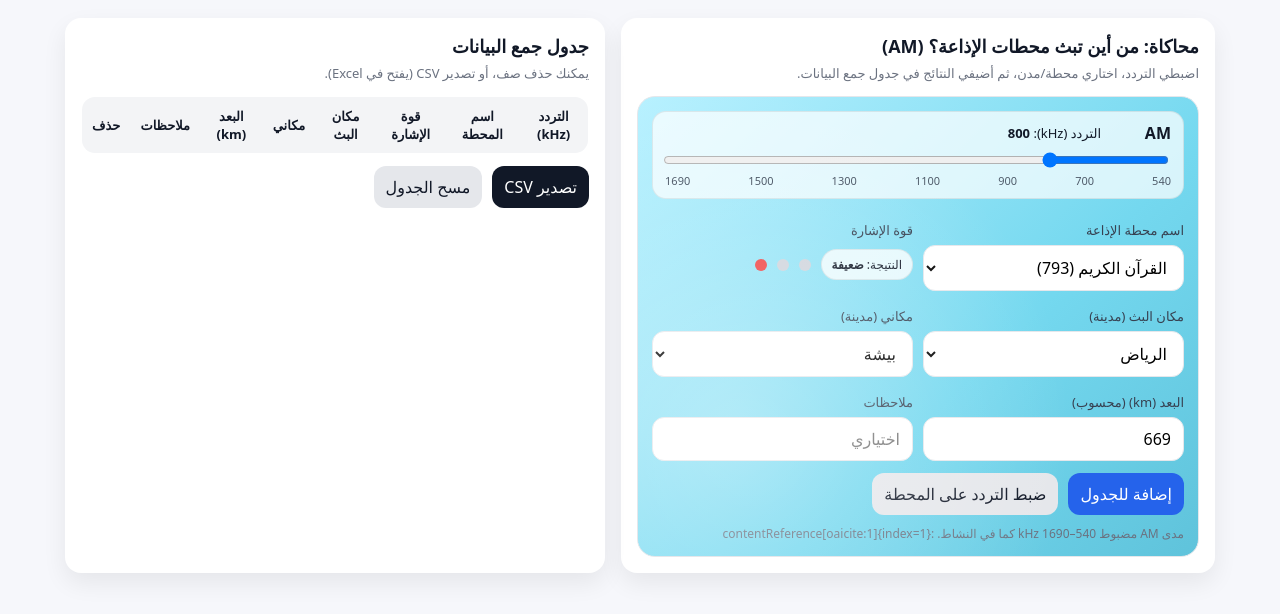
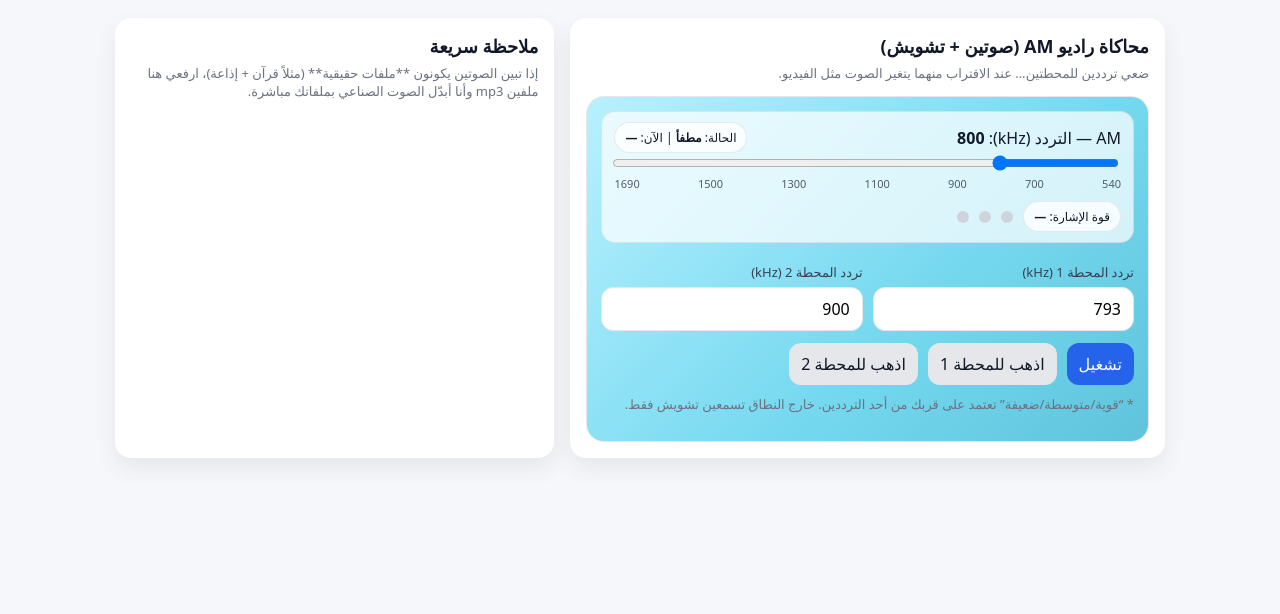
Before and after one commit to noofalkhabti/radio, a plain HTML site: page index.html in a window 1280 px wide. Drawn offline with Linux system fonts and the light colour scheme.

Commit message:
Update index.html

```diff
--- a/index.html
+++ b/index.html
@@ -3,169 +3,91 @@
 <head>
   <meta charset="utf-8" />
   <meta name="viewport" content="width=device-width,initial-scale=1" />
-  <title>من أين تبث محطات الإذاعة؟ | محاكاة AM</title>
+  <title>محاكاة راديو AM | صوتين + تشويش</title>
   <style>
-    :root{
-      --bg:#f6f7fb; --card:#fff; --text:#111827; --muted:#6b7280;
-      --line:#e5e7eb; --blue:#2563eb; --dark:#111827;
-      --ok:#22c55e; --mid:#f59e0b; --low:#ef4444;
-      --r:16px;
-    }
+    :root{--bg:#f6f7fb;--card:#fff;--text:#111827;--muted:#6b7280;--line:#e5e7eb;--blue:#2563eb;--dark:#111827;
+      --ok:#22c55e;--mid:#f59e0b;--low:#ef4444;--r:16px;}
     *{box-sizing:border-box}
-    body{margin:0; padding:18px; background:var(--bg); color:var(--text);
-         font-family:system-ui,-apple-system,"Tajawal",Arial}
-    .wrap{max-width:1150px; margin:auto; display:grid; gap:16px;
-          grid-template-columns: 1.1fr 1fr;}
-    .card{background:var(--card); border-radius:var(--r);
-          box-shadow:0 10px 25px rgba(0,0,0,.07);
-          padding:16px;}
-    h1{margin:0 0 6px; font-size:18px}
-    .sub{margin:0 0 14px; color:var(--muted); font-size:13px}
-    label{display:block; font-size:13px; color:#374151; margin:10px 0 6px}
-    input, select, button{font:inherit}
-    input[type="text"], select{
-      width:100%; padding:10px 12px; border:1px solid var(--line);
-      border-radius:12px; background:#fff;
-    }
+    body{margin:0;padding:18px;background:var(--bg);color:var(--text);font-family:system-ui,-apple-system,"Tajawal",Arial}
+    .wrap{max-width:1050px;margin:auto;display:grid;gap:16px;grid-template-columns:1.15fr .85fr}
+    .card{background:var(--card);border-radius:var(--r);box-shadow:0 10px 25px rgba(0,0,0,.07);padding:16px}
+    h1{margin:0 0 6px;font-size:18px}
+    .sub{margin:0 0 14px;color:var(--muted);font-size:13px}
+    label{display:block;font-size:13px;color:#374151;margin:10px 0 6px}
+    input,button{font:inherit}
     input[type="range"]{width:100%}
-    .grid2{display:grid; gap:10px; grid-template-columns:1fr 1fr}
-    .radioUI{
-      border:1px solid var(--line); border-radius:18px; padding:14px;
-      background:linear-gradient(135deg,#b8f1ff 0%, #74d8ef 60%, #5fc3db 100%);
-      position:relative; overflow:hidden;
-      min-height:320px;
-    }
-    .radioUI::before{
-      content:""; position:absolute; inset:-30px;
-      background:radial-gradient(circle at 20% 70%, rgba(255,255,255,.35), transparent 55%);
-      pointer-events:none;
-    }
-    .dial{
-      background:#ffffffb8; border:1px solid rgba(0,0,0,.08);
-      border-radius:14px; padding:10px 12px;
-    }
-    .scale{display:flex; gap:10px; align-items:center; margin-bottom:6px}
-    .scale b{min-width:60px}
-    .freqLine{display:flex; justify-content:space-between; font-size:11px; color:#374151; opacity:.85}
-    .meter{display:flex; align-items:center; gap:10px; margin-top:10px}
-    .dot{width:12px; height:12px; border-radius:999px; background:#cfd4dc}
-    .dot.on.ok{background:var(--ok)}
-    .dot.on.mid{background:var(--mid)}
-    .dot.on.low{background:var(--low)}
-    .badge{padding:6px 10px; border-radius:999px; font-size:12px;
-           background:#ffffffc9; border:1px solid rgba(0,0,0,.08)}
-    .actions{display:flex; flex-wrap:wrap; gap:10px; margin-top:12px}
-    button{border:0; border-radius:12px; padding:10px 12px; cursor:pointer}
-    .btn{background:var(--blue); color:#fff}
-    .btn2{background:var(--dark); color:#fff}
-    .ghost{background:#e5e7eb; color:#111827}
-    table{width:100%; border-collapse:collapse; border:1px solid var(--line);
-          overflow:hidden; border-radius:14px}
-    th,td{padding:10px; border-bottom:1px solid var(--line); font-size:13px; text-align:center}
-    th{background:#f3f4f6; font-weight:700}
-    .note{margin:10px 0 0; color:var(--muted); font-size:12px}
-    @media (max-width: 980px){ .wrap{grid-template-columns:1fr} }
+    input[type="number"]{width:100%;padding:10px 12px;border:1px solid var(--line);border-radius:12px;background:#fff}
+    .radioUI{border:1px solid var(--line);border-radius:18px;padding:14px;background:linear-gradient(135deg,#b8f1ff 0%,#74d8ef 60%,#5fc3db 100%);min-height:270px}
+    .dial{background:#ffffffb8;border:1px solid rgba(0,0,0,.08);border-radius:14px;padding:10px 12px}
+    .freqLine{display:flex;justify-content:space-between;font-size:11px;color:#374151;opacity:.85}
+    .badge{padding:6px 10px;border-radius:999px;font-size:12px;background:#ffffffc9;border:1px solid rgba(0,0,0,.08)}
+    .meter{display:flex;align-items:center;gap:10px;margin-top:10px;flex-wrap:wrap}
+    .dot{width:12px;height:12px;border-radius:999px;background:#cfd4dc}
+    .dot.on.ok{background:var(--ok)} .dot.on.mid{background:var(--mid)} .dot.on.low{background:var(--low)}
+    .actions{display:flex;flex-wrap:wrap;gap:10px;margin-top:12px}
+    button{border:0;border-radius:12px;padding:10px 12px;cursor:pointer}
+    .btn{background:var(--blue);color:#fff}
+    .ghost{background:#e5e7eb;color:#111827}
+    .grid2{display:grid;gap:10px;grid-template-columns:1fr 1fr}
+    @media (max-width:900px){.wrap{grid-template-columns:1fr}}
   </style>
 </head>
 <body>
 <div class="wrap">
 
   <div class="card">
-      <h1>محاكاة: من أين تبث محطات الإذاعة؟ (AM)</h1>
-      <p class="sub">اضبطي التردد، اختاري محطة/مدن، ثم أضيفي النتائج في جدول جمع البيانات.</p>
+    <h1>محاكاة راديو AM (صوتين + تشويش)</h1>
+    <p class="sub">ضعي ترددين للمحطتين… عند الاقتراب منهما يتغير الصوت مثل الفيديو.</p>
 
     <div class="radioUI">
-
       <div class="dial">
-          <div class="scale">
-            <b>AM</b>
-            <span style="font-size:13px">التردد (kHz): <b id="freqLabel">800</b></span>
+        <div style="display:flex;justify-content:space-between;align-items:center;gap:10px;flex-wrap:wrap">
+          <div>AM — التردد (kHz): <b id="freqLabel">800</b></div>
+          <div class="badge">الحالة: <b id="state">مطفأ</b> | الآن: <b id="nowPlaying">—</b></div>
         </div>
 
         <input id="freq" type="range" min="540" max="1690" step="1" value="800" />
         <div class="freqLine">
           <span>540</span><span>700</span><span>900</span><span>1100</span><span>1300</span><span>1500</span><span>1690</span>
         </div>
-        </div>
 
-        <div class="grid2" style="margin-top:12px">
-          <div>
-            <label>اسم محطة الإذاعة</label>
-            <select id="station">
-              <option value="القرآن الكريم" data-f="793">القرآن الكريم (793)</option>
-              <option value="هنا القاهرة" data-f="900">هنا القاهرة (900)</option>
-              <option value="إذاعة الرياض" data-f="747">إذاعة الرياض (747)</option>
-            </select>
-          </div>
-
-          <div>
-            <label>قوة الإشارة</label>
         <div class="meter">
-              <span class="badge">النتيجة: <b id="strengthText">—</b></span>
+          <span class="badge">قوة الإشارة: <b id="strengthText">—</b></span>
           <div class="dot ok" id="d_ok" title="قوية"></div>
           <div class="dot mid" id="d_mid" title="متوسطة"></div>
           <div class="dot low" id="d_low" title="ضعيفة"></div>
         </div>
       </div>
-        </div>
 
-        <div class="grid2" style="margin-top:6px">
+      <div class="grid2" style="margin-top:10px">
         <div>
-            <label>مكان البث (مدينة)</label>
-            <select id="txCity"></select>
+          <label>تردد المحطة 1 (kHz)</label>
+          <input id="st1" type="number" value="793" min="540" max="1690" />
         </div>
         <div>
-            <label>مكاني (مدينة)</label>
-            <select id="rxCity"></select>
-          </div>
-        </div>
-
-        <div class="grid2" style="margin-top:6px">
-          <div>
-            <label>البعد (km) (محسوب)</label>
-            <input id="dist" type="text" readonly />
-          </div>
-          <div>
-            <label>ملاحظات</label>
-            <input id="note" type="text" placeholder="اختياري" />
+          <label>تردد المحطة 2 (kHz)</label>
+          <input id="st2" type="number" value="900" min="540" max="1690" />
         </div>
       </div>
 
       <div class="actions">
-          <button class="btn" id="add">إضافة للجدول</button>
-          <button class="ghost" id="snap">ضبط التردد على المحطة</button>
+        <button class="btn" id="toggle">تشغيل</button>
+        <button class="ghost" id="snap1">اذهب للمحطة 1</button>
+        <button class="ghost" id="snap2">اذهب للمحطة 2</button>
       </div>
 
-        <p class="note">
-          مدى AM مضبوط 540–1690 kHz كما في النشاط. :contentReference[oaicite:1]{index=1}
+      <p class="sub" style="margin-top:10px">
+        * “قوية/متوسطة/ضعيفة” تعتمد على قربك من أحد الترددين. خارج النطاق تسمعين تشويش فقط.
       </p>
     </div>
   </div>
 
   <div class="card">
-      <h1>جدول جمع البيانات</h1>
-      <p class="sub">يمكنك حذف صف، أو تصدير CSV (يفتح في Excel).</p>
-
-      <table>
-        <thead>
-          <tr>
-            <th>التردد (kHz)</th>
-            <th>اسم المحطة</th>
-            <th>قوة الإشارة</th>
-            <th>مكان البث</th>
-            <th>مكاني</th>
-            <th>البعد (km)</th>
-            <th>ملاحظات</th>
-            <th>حذف</th>
-          </tr>
-        </thead>
-        <tbody id="tbody"></tbody>
-      </table>
-
-      <div class="actions">
-        <button class="btn2" id="export">تصدير CSV</button>
-        <button class="ghost" id="clear">مسح الجدول</button>
-      </div>
+    <h1>ملاحظة سريعة</h1>
+    <p class="sub">
+      إذا تبين الصوتين يكونون **ملفات حقيقية** (مثلاً قرآن + إذاعة)، ارفعي هنا ملفين mp3
+      وأنا أبدّل الصوت الصناعي بملفاتك مباشرة.
+    </p>
   </div>
 
 </div>
@@ -173,35 +95,81 @@
 <script>
   const $ = (id)=>document.getElementById(id);
 
-  // مدن (عدّلي/زيدي حسب حاجتك)
-  const CITIES = [
-    {name:"الرياض", lat:24.7136, lon:46.6753},
-    {name:"جدة", lat:21.4858, lon:39.1925},
-    {name:"مكة", lat:21.3891, lon:39.8579},
-    {name:"المدينة", lat:24.5247, lon:39.5692},
-    {name:"الدمام", lat:26.4207, lon:50.0888},
-    {name:"أبها", lat:18.2465, lon:42.5117},
-    {name:"بيشة", lat:20.0129, lon:42.6052},
-    {name:"تبوك", lat:28.3838, lon:36.5662},
-    {name:"القاهرة", lat:30.0444, lon:31.2357},
-  ];
+  // -------- WebAudio: Station1, Station2, Static --------
+  let ctx=null, running=false;
 
-  function haversineKm(a,b){
-    const R=6371;
-    const toRad = d=>d*Math.PI/180;
-    const dLat=toRad(b.lat-a.lat), dLon=toRad(b.lon-a.lon);
-    const lat1=toRad(a.lat), lat2=toRad(b.lat);
-    const s = Math.sin(dLat/2)**2 + Math.cos(lat1)*Math.cos(lat2)*Math.sin(dLon/2)**2;
-    return 2*R*Math.asin(Math.sqrt(s));
+  // station 1 nodes
+  let s1oscA=null, s1oscB=null, s1gain=null;
+  // station 2 nodes
+  let s2osc=null, s2lfo=null, s2lfoGain=null, s2gain=null;
+  // static
+  let noise=null, noiseGain=null;
+
+  let master=null;
+
+  function makeWhiteNoise(ctx){
+    const bufferSize = 2 * ctx.sampleRate;
+    const buffer = ctx.createBuffer(1, bufferSize, ctx.sampleRate);
+    const data = buffer.getChannelData(0);
+    for (let i=0;i<bufferSize;i++) data[i] = Math.random()*2-1;
+    const src = ctx.createBufferSource();
+    src.buffer = buffer; src.loop = true;
+    return src;
   }
 
-  function estimateStrength(freq, targetFreq, distKm){
-    // نموذج تقديري بسيط (نعدّله ليتطابق مع الفيديو إذا تبين)
-    const df = Math.abs(freq - targetFreq);      // فرق التردد
-    const d  = isFinite(distKm) ? distKm : 9999; // المسافة
-    const score = Math.max(0, 100 - df*0.7 - d*0.12);
-    if (score >= 60) return "قوية";
-    if (score >= 30) return "متوسطة";
+  function ensureAudio(){
+    if(ctx) return;
+    ctx = new (window.AudioContext || window.webkitAudioContext)();
+
+    master = ctx.createGain();
+    master.gain.value = 0.45;
+    master.connect(ctx.destination);
+
+    // Station 1: “صوت 1” (نغمتين معًا كأنه بث ثابت)
+    s1oscA = ctx.createOscillator(); s1oscA.type="sine";
+    s1oscB = ctx.createOscillator(); s1oscB.type="triangle";
+    s1gain = ctx.createGain(); s1gain.gain.value = 0;
+    s1oscA.connect(s1gain); s1oscB.connect(s1gain);
+    s1gain.connect(master);
+    s1oscA.start(); s1oscB.start();
+
+    // Station 2: “صوت 2” (نغمة مختلفة مع اهتزاز بسيط Vibrato)
+    s2osc = ctx.createOscillator(); s2osc.type="square";
+    s2gain = ctx.createGain(); s2gain.gain.value = 0;
+
+    s2lfo = ctx.createOscillator(); s2lfo.type="sine"; s2lfo.frequency.value = 6; // vibrato speed
+    s2lfoGain = ctx.createGain(); s2lfoGain.gain.value = 10; // vibrato depth (Hz)
+    s2lfo.connect(s2lfoGain).connect(s2osc.frequency);
+
+    s2osc.connect(s2gain).connect(master);
+    s2osc.start(); s2lfo.start();
+
+    // Static (تشويش)
+    noise = makeWhiteNoise(ctx);
+    noiseGain = ctx.createGain(); noiseGain.gain.value = 0;
+    noise.connect(noiseGain).connect(master);
+    noise.start();
+  }
+
+  // تحويل kHz إلى تردد سمعي (حتى يصير “إحساس تغيير محطة”)
+  function audibleHzFromKhz(khz){
+    // 540..1690 => ~180..720 Hz
+    return 180 + (khz - 540) * (540 / (1690 - 540));
+  }
+
+  function clamp01(x){ return Math.max(0, Math.min(1, x)); }
+
+  // قرب التردد: يعطي “جودة استقبال” 0..1
+  function quality(khz, stationKhz){
+    const df = Math.abs(khz - stationKhz);
+    // 0 فرق => 1.0 / 40kHz => قوي / 120kHz => متوسط / أكبر => ضعيف
+    const q = 1 - (df / 220); // عدّليها لو تبين المحطات “أضيق/أوسع”
+    return clamp01(q);
+  }
+
+  function strengthLabel(q){
+    if(q >= 0.72) return "قوية";
+    if(q >= 0.35) return "متوسطة";
     return "ضعيفة";
   }
 
@@ -213,91 +181,79 @@
     $("strengthText").textContent = level;
   }
 
-  function fillCities(){
-    const makeOpt = (c)=> {
-      const o=document.createElement("option");
-      o.value=c.name; o.textContent=c.name;
-      return o;
-    }
-    CITIES.forEach(c=>{
-      $("txCity").appendChild(makeOpt(c));
-      $("rxCity").appendChild(makeOpt(c));
-    });
-    $("txCity").value="الرياض";
-    $("rxCity").value="بيشة";
+  function setNowPlaying(text){ $("nowPlaying").textContent = text; }
+
+  function applyAudio(){
+    if(!ctx) return;
+
+    const khz = Number($("freq").value);
+    const st1 = Number($("st1").value);
+    const st2 = Number($("st2").value);
+
+    // نحسب جودة الاستقبال لكل محطة
+    const q1 = quality(khz, st1);
+    const q2 = quality(khz, st2);
+
+    // نختار الأقوى
+    const pick1 = q1 >= q2;
+    const q = pick1 ? q1 : q2;
+
+    // مستوى التشويش مقابل الصوت (كلما زادت الجودة قل التشويش)
+    // لما ما فيه محطة قريبة: q يكون صغير -> تشويش عالي
+    const staticLevel = running ? (0.22 * (1 - q)) : 0;
+    noiseGain.gain.setTargetAtTime(staticLevel, ctx.currentTime, 0.03);
+
+    // إذا q منخفض جدًا، اعتبره “لا محطة”
+    const hasStation = q > 0.10;
+
+    // اضبط ترددات أصوات المحطات (حتى تتغير شوي مع السلايدر)
+    const baseHz = audibleHzFromKhz(khz);
+
+    // Station 1 sound
+    s1oscA.frequency.setTargetAtTime(baseHz, ctx.currentTime, 0.02);
+    s1oscB.frequency.setTargetAtTime(baseHz * 1.5, ctx.currentTime, 0.02);
+
+    // Station 2 sound
+    s2osc.frequency.setTargetAtTime(baseHz * 1.15, ctx.currentTime, 0.02);
+
+    // توزيع الصوت: بس محطة واحدة تشتغل حسب الأقوى
+    const stationVol = running && hasStation ? (0.25 * q) : 0;
+
+    if(pick1){
+      s1gain.gain.setTargetAtTime(stationVol, ctx.currentTime, 0.03);
+      s2gain.gain.setTargetAtTime(0, ctx.currentTime, 0.03);
+      setNowPlaying(hasStation ? "محطة 1" : "تشويش");
+    } else {
+      s2gain.gain.setTargetAtTime(stationVol, ctx.currentTime, 0.03);
+      s1gain.gain.setTargetAtTime(0, ctx.currentTime, 0.03);
+      setNowPlaying(hasStation ? "محطة 2" : "تشويش");
     }
 
-  function getCity(name){ return CITIES.find(c=>c.name===name); }
+    paintStrength(strengthLabel(q));
+  }
 
   function refresh(){
     $("freqLabel").textContent = $("freq").value;
-
-    const tx=getCity($("txCity").value);
-    const rx=getCity($("rxCity").value);
-    const dist = (tx && rx) ? haversineKm(tx,rx) : NaN;
-    $("dist").value = isFinite(dist) ? dist.toFixed(0) : "";
-
-    const stOpt = $("station").selectedOptions[0];
-    const targetFreq = Number(stOpt?.dataset?.f || 800);
-    const level = estimateStrength(Number($("freq").value), targetFreq, dist);
-    paintStrength(level);
+    applyAudio();
   }
 
   $("freq").addEventListener("input", refresh);
-  $("station").addEventListener("change", refresh);
-  $("txCity").addEventListener("change", refresh);
-  $("rxCity").addEventListener("change", refresh);
+  $("st1").addEventListener("input", refresh);
+  $("st2").addEventListener("input", refresh);
 
-  $("snap").addEventListener("click", ()=>{
-    const stOpt = $("station").selectedOptions[0];
-    $("freq").value = Number(stOpt.dataset.f || 800);
+  $("snap1").addEventListener("click", ()=>{ $("freq").value = $("st1").value; refresh(); });
+  $("snap2").addEventListener("click", ()=>{ $("freq").value = $("st2").value; refresh(); });
+
+  $("toggle").addEventListener("click", async ()=>{
+    ensureAudio();
+    if(ctx.state === "suspended") await ctx.resume();
+    running = !running;
+    $("state").textContent = running ? "يعمل" : "مطفأ";
+    $("toggle").textContent = running ? "إيقاف" : "تشغيل";
     refresh();
   });
 
-  $("add").addEventListener("click", ()=>{
-    const stOpt = $("station").selectedOptions[0];
-    const targetFreq = Number(stOpt.dataset.f || 800);
-    const freq = Number($("freq").value);
-    const tx = $("txCity").value;
-    const rx = $("rxCity").value;
-    const dist = $("dist").value;
-    const level = $("strengthText").textContent;
-    const note = $("note").value.trim();
-
-    const tr=document.createElement("tr");
-    tr.innerHTML = `
-      <td>${freq}</td>
-      <td>${$("station").value}</td>
-      <td>${level}</td>
-      <td>${tx}</td>
-      <td>${rx}</td>
-      <td>${dist}</td>
-      <td>${note || "—"}</td>
-      <td><button class="ghost" style="padding:6px 10px">✕</button></td>
-    `;
-    tr.querySelector("button").addEventListener("click", ()=>tr.remove());
-    $("tbody").appendChild(tr);
-  });
-
-  $("clear").addEventListener("click", ()=>{ $("tbody").innerHTML=""; });
-
-  $("export").addEventListener("click", ()=>{
-    const head = ["التردد (kHz)","اسم المحطة","قوة الإشارة","مكان البث","مكاني","البعد (km)","ملاحظات"];
-    const rows=[head];
-    [...$("tbody").querySelectorAll("tr")].forEach(tr=>{
-      const tds=[...tr.querySelectorAll("td")].slice(0,7).map(td=>td.textContent);
-      rows.push(tds);
-    });
-    const csv = rows.map(r=>r.map(v=>`"${String(v).replaceAll('"','""')}"`).join(",")).join("\n");
-    const blob=new Blob([csv],{type:"text/csv;charset=utf-8"});
-    const a=document.createElement("a");
-    a.href=URL.createObjectURL(blob);
-    a.download="radio_data.csv";
-    a.click();
-    URL.revokeObjectURL(a.href);
-  });
-
-  fillCities();
+  // init UI
   refresh();
 </script>
 </body>
```
Lines whose indentation alone changed are shown as unchanged.
